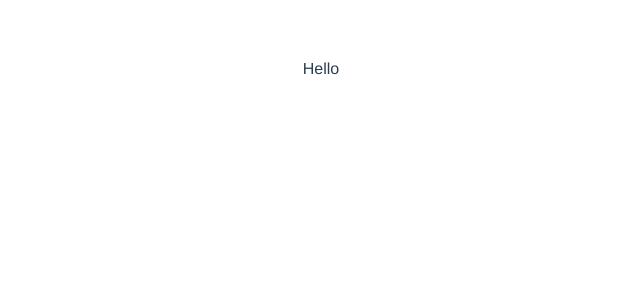
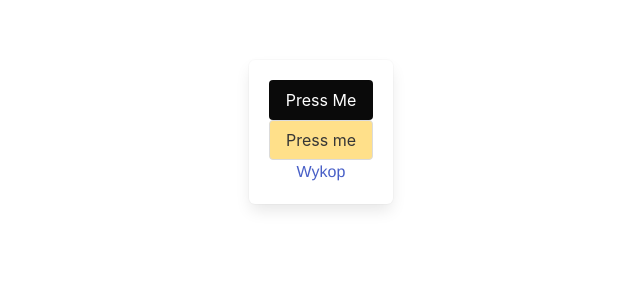
Before and after one commit to Hlautameki/vue-learn-fie, a Vue app: page / in a window 1280 px wide. Shown: the top 300 px of the page, without its empty margins (319-959 px from the left). Built offline with nearby package versions, Linux system fonts and the light colour scheme.

Commit message:
Added bulma

```diff
--- a/package.json
+++ b/package.json
@@ -8,6 +8,7 @@
     "lint": "vue-cli-service lint"
   },
   "dependencies": {
+    "bulma": "^0.9.3",
     "core-js": "^3.6.5",
     "vue": "^3.0.0"
   },
--- a/public/index.html
+++ b/public/index.html
@@ -11,7 +11,7 @@
     <noscript>
       <strong>We're sorry but <%= htmlWebpackPlugin.options.title %> doesn't work properly without JavaScript enabled. Please enable it to continue.</strong>
     </noscript>
-    <div id="app"></div>
+    <div id="app" style="display:flex; justify-content:center"></div>
     <!-- built files will be auto injected -->
   </body>
 </html>
--- a/src/components/Hello/Hello.vue
+++ b/src/components/Hello/Hello.vue
@@ -1,9 +1,27 @@
 <template>
-  <div>Hello</div>
+  <div class="box is-flex is-flex-direction-column is-align-content-center is-align-self-center is-align-items-center">
+    <!-- <div style="display:flex; justify-content:center"> -->
+    <button class="button is-primary has-background-black">{{buttonContent}}</button>
+    <button class="button has-background-warning">{{getButtonContent()}}</button>
+    <p><a :href="wykopLink" target="_blank">Wykop</a></p>
+  </div>
 </template>
 
 <script>
+import '../../styl/main.styl'
+
 export default {
-  name: 'Hello'
+  name: 'Hello',
+  data() {
+    return {
+      buttonContent: 'Press Me',
+      wykopLink: 'https://www.wykop.pl'
+    }
+  },
+  methods: {
+    getButtonContent() {
+      return 'Press me'
+    }
+  }
 }
 </script>
--- a/src/main.js
+++ b/src/main.js
@@ -1,4 +1,6 @@
 import { createApp } from 'vue'
 import App from './App.vue'
+import './styl/main.styl'
+import 'bulma/css/bulma.css'
 
 createApp(App).mount('#app')
--- /dev/null
+++ b/src/styl/main.styl
@@ -0,0 +1,2 @@
+.button-styl
+    background-color: red
```
Also changed, not shown: .eslintrc.js, 1 other file (tests, documents, lock files or other folders).
